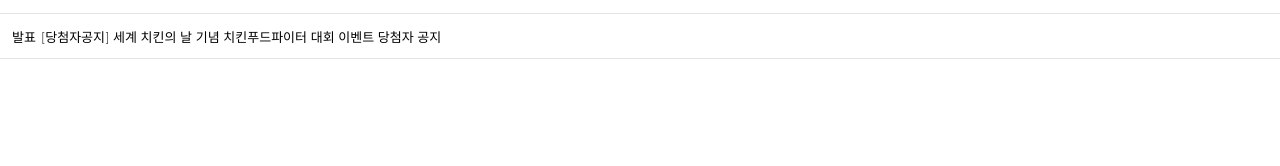
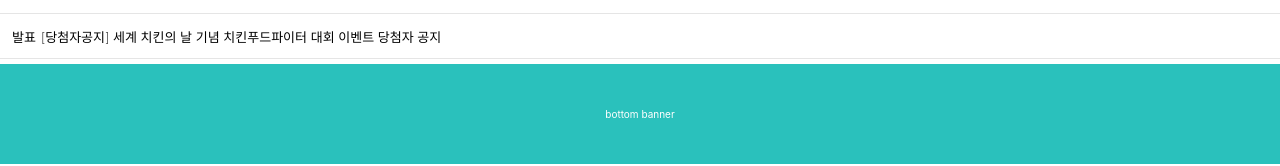
Before and after one commit to hellomac87/haemin-demo, a React (Create React App) app: page / in a window 1280 px wide. Shown: the part 1070-1236 px from the top of the page. Before the commit the page ends 1129 px from the top, so only its background shows below. Built offline with nearby package versions, Linux system fonts and the light colour scheme; a web font is replaced by a local one.

Commit message:
Create :: BottomBanner 추가

```diff
--- a/src/components/Cart/Cart.scss
+++ b/src/components/Cart/Cart.scss
@@ -9,10 +9,6 @@
         align-items: center;
         height: 30px;
         border-bottom: 1px solid rgba(0,0,0,0.1);
-
-        h1{
-
-        }
 
         .prev-btn{
             position: fixed;
--- /dev/null
+++ b/src/components/Main/BottomBanner.js
@@ -0,0 +1,14 @@
+import React, { Component } from 'react';
+import classNames from 'classnames';
+
+class BottomBanner extends Component {
+    render() {
+        return (
+            <div className={classNames('bottom-banner')}>
+                bottom banner
+            </div>
+        );
+    }
+}
+
+export default BottomBanner;
--- a/src/components/Main/Main.js
+++ b/src/components/Main/Main.js
@@ -5,6 +5,7 @@ import Carousel from './Carousel';
 import Categories from './Categories';
 import SeachBestStore from './SeachBestStore'
 import NoticeList from './NoticeList'
+import BottomBanner from './BottomBanner'
 
 import './Main.scss';
 
@@ -25,6 +26,7 @@ class Main extends Component {
                 <Categories />
                 <SeachBestStore />
                 <NoticeList/>
+                <BottomBanner/>
             </div>
 
         )
--- a/src/components/Main/Main.scss
+++ b/src/components/Main/Main.scss
@@ -92,3 +92,14 @@
         }
     }
 }
+
+.bottom-banner{
+    width:100%;
+    height: 100px;
+    margin: 5px 0;
+    display: flex;
+    justify-content: center;
+    align-items: center;
+    background: #2ac1bc;
+    color:#fff;
+}
```
